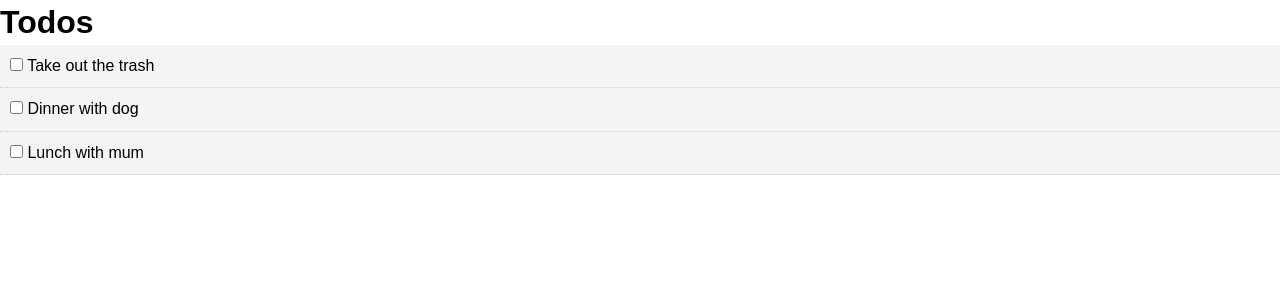
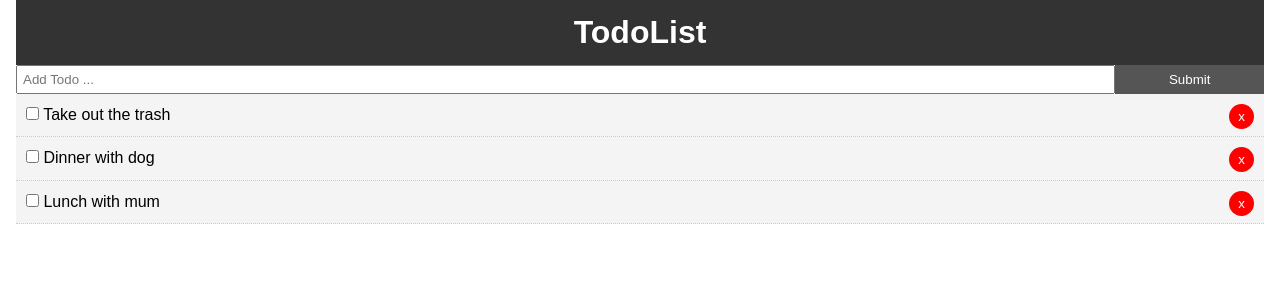
Before and after one commit to MattStaudinger/todolist-react, a React (Create React App) app: page / in a window 1280 px wide. Shown: the top 300 px of the page. Built offline with nearby package versions, Linux system fonts and the light colour scheme.

Commit message:
Added delete and adding feature

```diff
--- a/src/App.css
+++ b/src/App.css
@@ -13,3 +13,21 @@ a{
   color: #333;
   text-decoration: none;
 }
+
+
+.container{
+  padding: 0 1rem;
+}
+
+.btn {
+  display: inline-block;
+  border: none;
+  background: #555;
+  color: #fff;
+  padding: 7px 20px;
+  cursor: pointer;
+}
+
+.btn:hover {
+  background: #666;
+}
--- a/src/App.js
+++ b/src/App.js
@@ -1,6 +1,8 @@
 import React, { Component } from "react";
 import "./App.css";
 import Todos from "./components/Todos";
+import Header from "./components/layout/Header";
+import AddTodo from "./components/AddTodo";
 
 class App extends Component {
   constructor(props) {
@@ -38,13 +40,36 @@ class App extends Component {
     });
   }
 
+  deleteItem(id) {
+    this.setState({
+      todos: this.state.todos.filter(todo => (todo.id === id ? false : true))
+    });
+  }
+
+  addTodo(title) {
+    this.setState({
+      todos: [...this.state.todos,
+      {
+        id: this.state.todos[this.state.todos.length-1].id + 1,
+        title,
+        completed: false
+      }
+      ]
+    })
+  }
+
   render() {
     return (
       <div className="App">
-        <Todos
-          todos={this.state.todos}
-          markComplete={(e, id) => this.markComplete(e, id)}
-        />
+        <div className="container">
+          <Header />
+          <AddTodo addTodo={(title) => this.addTodo(title)}/>
+          <Todos
+            todos={this.state.todos}
+            markComplete={(e, id) => this.markComplete(e, id)}
+            deleteItem={id => this.deleteItem(id)}
+          />
+        </div>
       </div>
     );
   }
--- /dev/null
+++ b/src/components/AddTodo.js
@@ -0,0 +1,51 @@
+import React, { Component } from "react";
+
+export class AddTodo extends Component {
+constructor(props) {
+  super(props)
+
+  this.state = {
+     title: ""
+  }
+}
+
+  handleChange(e){
+    this.setState({
+      [e.target.name]: e.target.value
+    })
+  }
+
+  handleSubmit(e) {
+    e.preventDefault();
+    this.props.addTodo(this.state.title)
+    this.setState({
+      title: ""
+    })
+  }
+
+
+  render() {
+    return (
+      <form
+        onSubmit={(e)=> this.handleSubmit(e)}
+        style={{display: "flex"}}>
+        <input
+          type="text"
+          name="title"
+          style={{flex: "10", padding: "5px"}}
+          placeholder="Add Todo ..."
+          onChange={(e) => this.handleChange(e)}
+          value={this.state.title}
+        />
+        <input
+          type="submit"
+          value="Submit"
+          className="btn"
+          style={{flex: "1"}}
+        />
+      </form>
+    );
+  }
+}
+
+export default AddTodo;
--- a/src/components/TodoItem.js
+++ b/src/components/TodoItem.js
@@ -23,14 +23,28 @@ export default class TodoItem extends Component {
         <p>
         <input type="checkbox" onChange={(e, id) => this.markComplete(e,idTodo)} /> {" "}
 
-        {title}</p>
+        {title}
+
+        <button style = {btnStyle} onClick={() => this.props.deleteItem(idTodo)}>x</button>
+
+        </p>
       </div>
     )
   }
 }
 
-TodoItem.PropTypes = {
-  todo: PropTypes.array.isRequired
+TodoItem.propTypes = {
+  todo: PropTypes.object.isRequired
+}
+
+const btnStyle = {
+  background: "#ff0000",
+  color: "#fff",
+  border: "none",
+  padding: "5px 9px",
+  borderRadius: "50%",
+  cursor: "pointer",
+  float: "right"
 }
 
 //
--- a/src/components/Todos.js
+++ b/src/components/Todos.js
@@ -11,10 +11,9 @@ export default class Todos extends Component {
   render() {
     return (
       <div>
-        <h1>Todos</h1>
         {this.props.todos.map(item => (
           <div key={item.id}>
-            <ToDoItem todo={item} markComplete={(e, id) => this.markComplete(e,id)}/>
+            <ToDoItem todo={item} deleteItem={(id)=> this.props.deleteItem(id)} markComplete={(e, id) => this.markComplete(e,id)}/>
           </div>
         ))}
       </div>
@@ -22,6 +21,6 @@ export default class Todos extends Component {
   }
 }
 
-Todos.PropTypes = {
+Todos.propTypes = {
   todos: PropTypes.array.isRequired
 }
--- /dev/null
+++ b/src/components/layout/Header.js
@@ -0,0 +1,16 @@
+import React from 'react'
+
+export default function Header() {
+  return (
+    <header style={headerStyle}>
+      <h1>TodoList</h1>
+    </header>
+  )
+}
+
+const headerStyle = {
+    background: "#333",
+    color: "#fff",
+    textAlign: "center",
+    padding: "10px",
+  }
```
